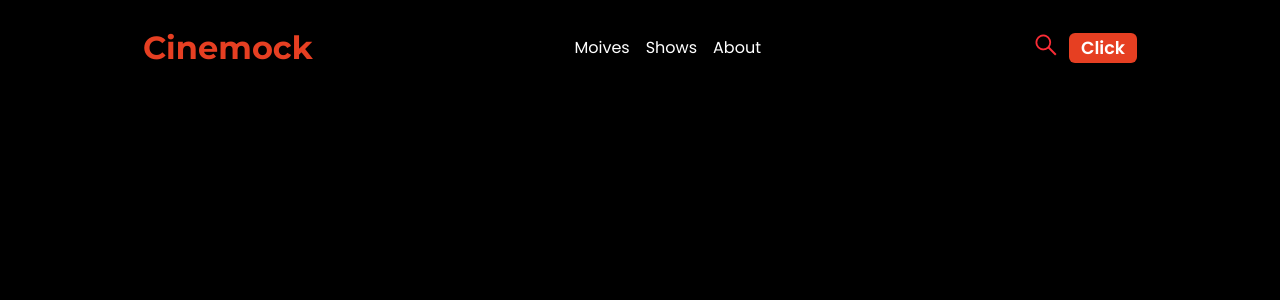
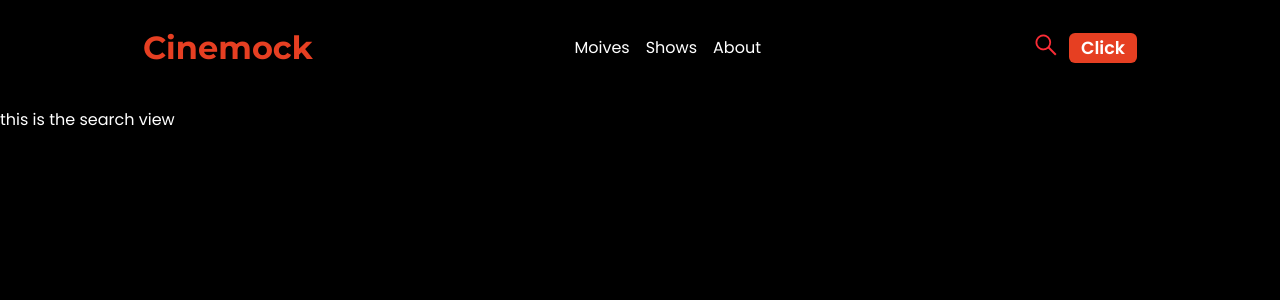
Before and after one commit to yusef-codes10/cinemock-vue, a Vue app: page /search in a window 1280 px wide. Shown: the top 300 px of the page. Built offline with nearby package versions, Linux system fonts and the light colour scheme.

Commit message:
search view and search route

```diff
--- a/src/router/index.js
+++ b/src/router/index.js
@@ -1,5 +1,6 @@
 import HomeView from '@/views/HomeView.vue'
 import MoviesView from '@/views/MoviesView.vue'
+import SearchView from '@/views/SearchView.vue'
 import { createRouter, createWebHistory } from 'vue-router'
 
 const routes = [
@@ -13,6 +14,11 @@ const routes = [
     name: 'Movies',
     component: MoviesView,
   },
+  {
+    path: '/search',
+    name: 'Search',
+    component: SearchView,
+  },
 ]
 
 const router = createRouter({
--- /dev/null
+++ b/src/views/SearchView.vue
@@ -0,0 +1,9 @@
+<script setup>
+</script>
+
+<template>
+  <div>this is the search view</div>
+</template>
+
+<style scoped>
+</style>
```
